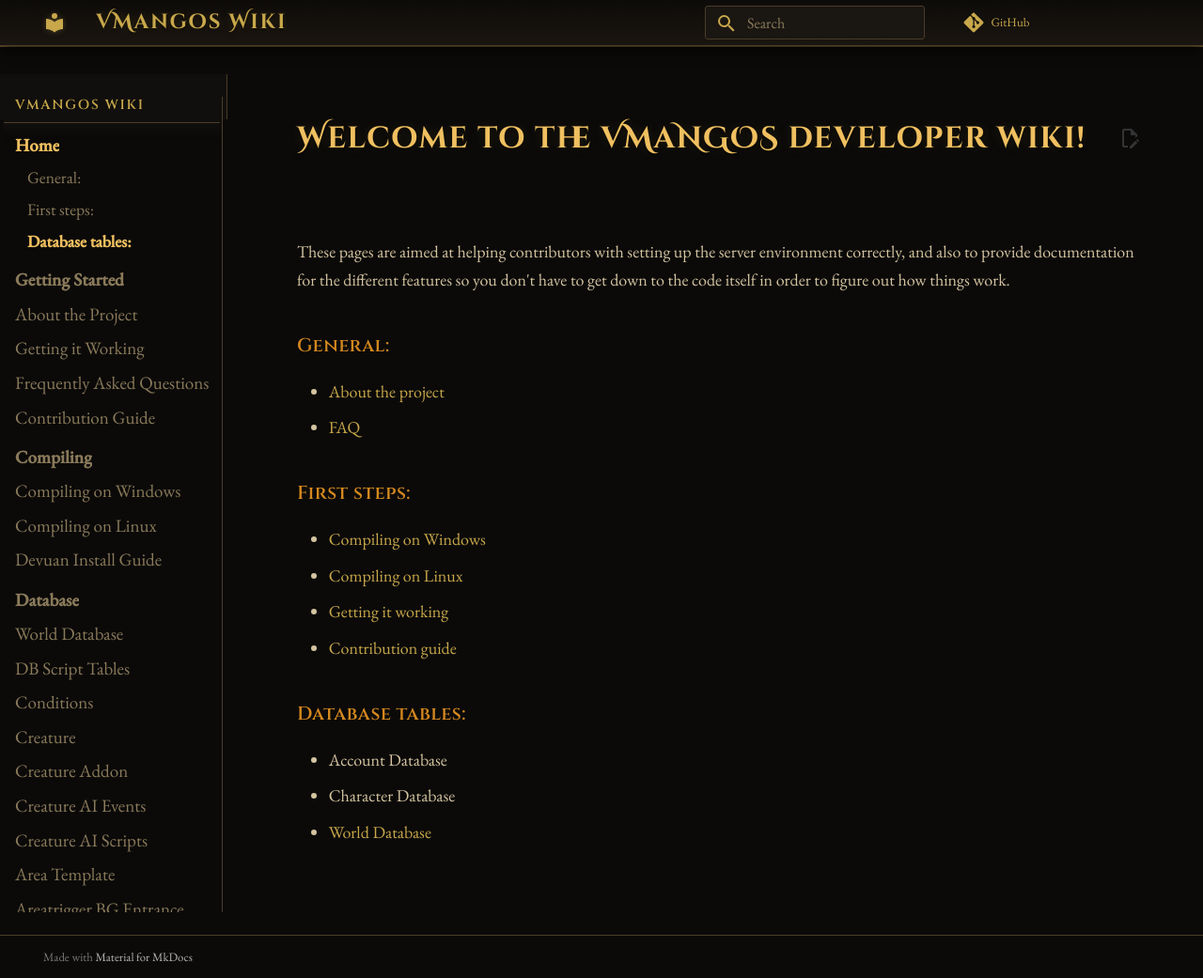
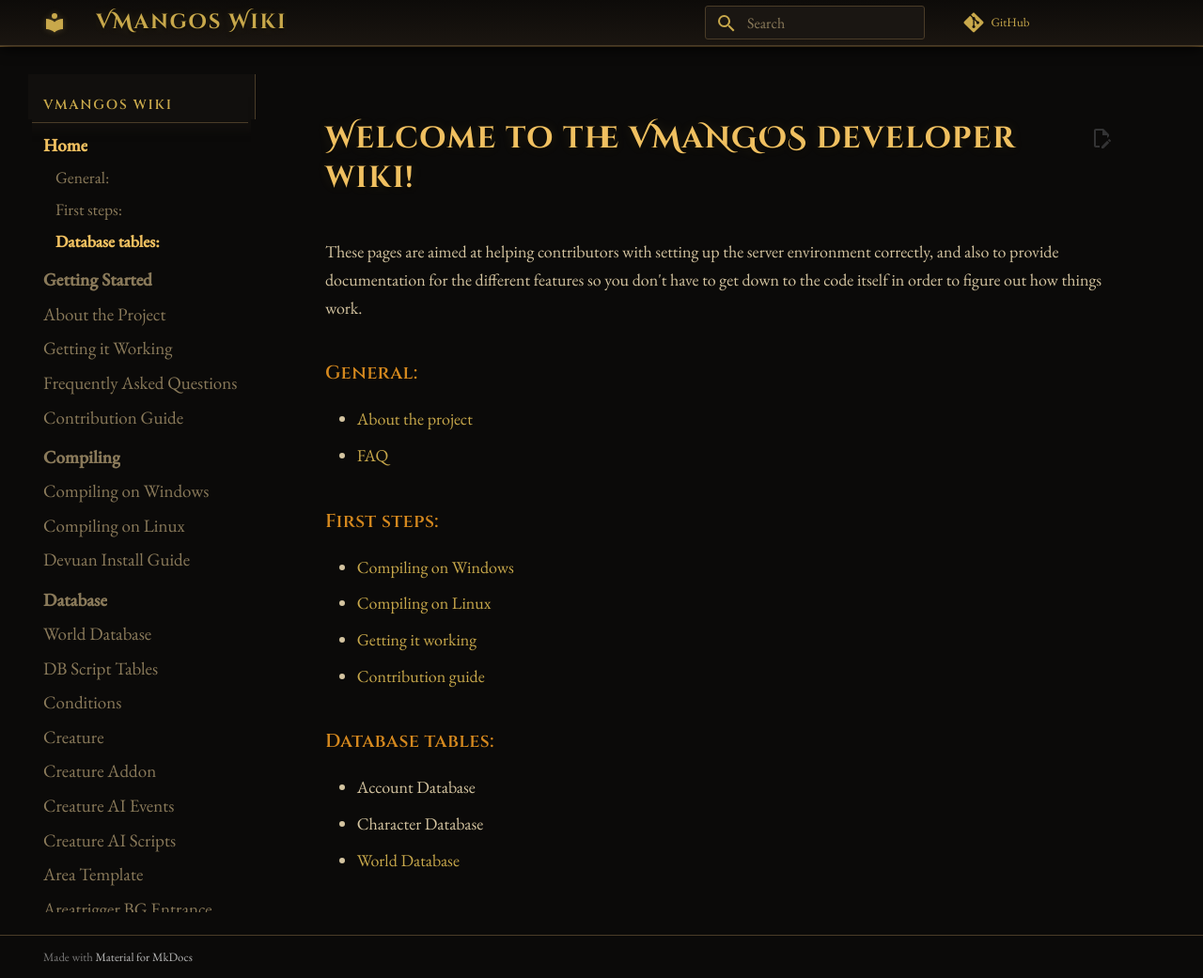
Before and after one commit to Daribon/Wikitest, an MkDocs documentation site: the page built from docs/Home.md, in a window 1280 px wide and 1041 px high. Shown: the whole window at 94% size. Built offline with MkDocs 1.6.1 and Material for MkDocs 9.7.7, drawn with Linux system fonts in a browser that asks for light colours; comment, search, counter and statistics services are not loaded.

Commit message:
maybe better

```diff
--- a/docs/stylesheets/extra.css
+++ b/docs/stylesheets/extra.css
@@ -113,37 +113,6 @@ body {
 .md-sidebar--secondary {
     border-right: none;
     border-left: 1px solid var(--wow-border);
-}
-
-@media only screen and (min-width: 76.25em) {
-    .md-main__inner {
-        max-width: none;
-    }
-    .md-sidebar--primary {
-        left: 0;
-    }
-    .md-sidebar--secondary {
-        right: 0;
-        margin-left: 0;
-        -webkit-transform: none;
-        transform: none;
-    }
-    /* Remove box-shadow on active nav item — cleaner look */
-    .md-nav--lifted > .md-nav__list > .md-nav__item--active > .md-nav__link {
-        background: none;
-        box-shadow: none;
-    }
-}
-
-@media screen and (min-width: 60em) {
-    .md-nav--secondary .md-nav__title {
-        background: none;
-        box-shadow: none;
-    }
-}
-
-body .md-sidebar--primary .md-sidebar__scrollwrap {
-    border-right: 1px solid var(--wow-border);
 }
 
 /* Nav section titles */
```
